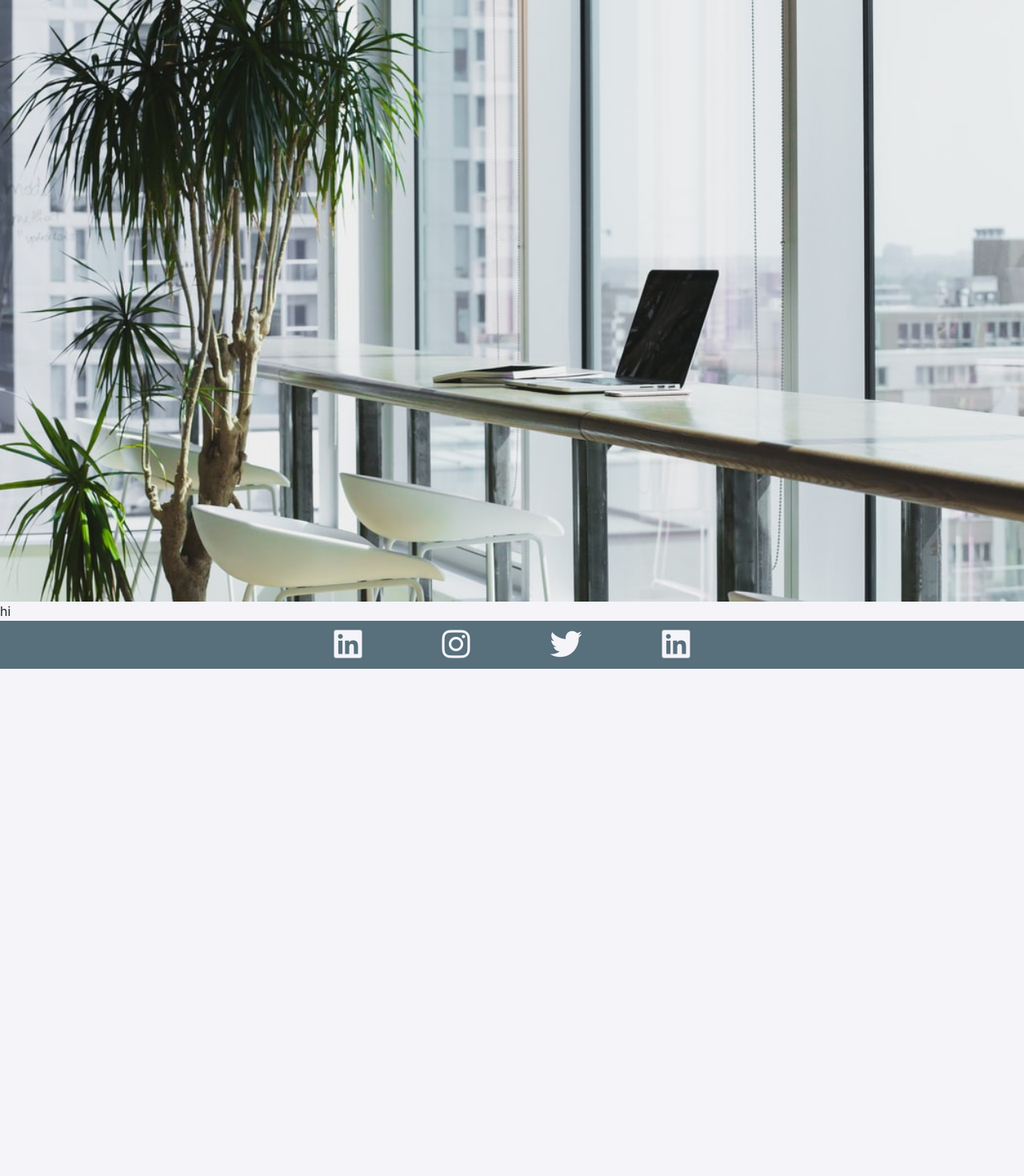
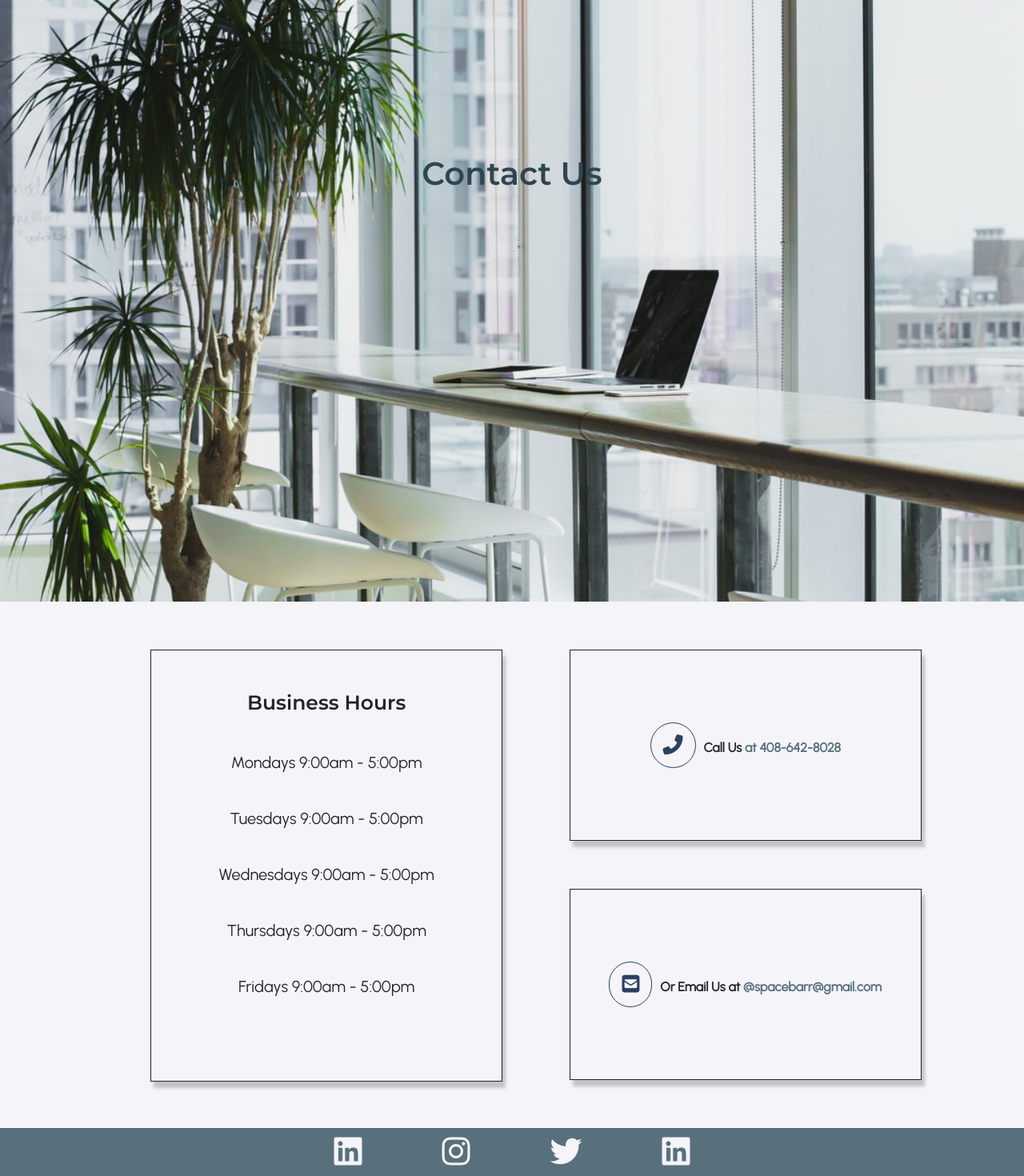
Before and after one commit to melissabarrerafarias/freelanced-company, a React (Create React App) app: page /contact in a window 1280 px wide. Shown: the part 101-1571 px from the top of the page at 80% size. Before the commit the page ends 937 px from the top, so only its background shows below. Built offline with nearby package versions, Linux system fonts and the light colour scheme.

Commit message:
added contact page info. needs bug fixed on extra space being added

```diff
--- /dev/null
+++ b/src/contact.css
@@ -0,0 +1,146 @@
+.contact-hero {
+    max-height: 900px;
+    overflow: hidden;
+}
+
+.contact-div-heading {
+    color:var(--ghost-white);
+    position:absolute;
+    z-index:12;
+    margin-top: 23%;
+    width:100%;
+    text-align: center;
+}
+
+.contact-heading {
+    color: var(--charcoal);
+    font-family: 'Montserrat', sans-serif;
+    font-weight: bold;
+}
+
+.contact-img {
+    display: block;
+    width: 100%;
+}
+
+.business-heading {
+    font-size: 30px;
+    font-family: 'Montserrat', sans-serif;
+    font-weight: bold;
+    padding-bottom: 40px;
+}
+
+.business-hours-div {
+    box-shadow: 4px 8px 4px rgba(0, 0, 0, 0.2);
+    margin-top: 60px;
+    padding-top: 50px;
+    border-style: solid;
+    border-width: 0.5px;
+    width: 50%;
+    height: 82%;
+}
+
+.hours {
+    list-style-type: none;
+}
+
+.hours li {
+    margin-top: 25px;
+    margin-bottom: 25px;
+    font-family: 'Urbanist', sans-serif;
+    font-size: 20px;
+}
+
+
+ol, ul {
+    padding-left: 0; /*takes away padding added by bootstrap that offsets text from center*/
+}
+
+#contact-info a {
+    text-decoration: none;
+    color: var(--dark-electric)
+}
+
+.contact-logos {
+    font-size: 30px;
+    color: var(--indigo-dye);
+    border-style: solid;
+    border-width: 1px;
+    border-radius: 50px 50px 50px 50px;
+    padding: 15px;
+    margin-right: 15px
+}
+
+.contact-divs {
+    margin: 60px;
+    box-shadow: 4px 8px 4px rgba(0, 0, 0, 0.2);
+    padding-top: 90px;
+    padding-bottom: 90px;
+    border-style: solid;
+    border-width: 0.5px;
+    width: 50%;
+    font-family: 'Urbanist', sans-serif;
+    font-weight: 600
+}
+
+/* media queries */
+@media (max-width: 1399.98px) {
+    .business-heading {
+        font-size: 25px;
+        padding-bottom: 20px;
+    }
+
+    .business-hours-div {
+        width: 70%;
+        height: 82%;
+    }
+
+    .hours li {
+        margin-bottom: 40px;
+    }
+
+    .contact-logos {
+        font-size: 25px;
+        margin-right: 10px
+    }
+
+    .contact-divs {
+        margin: 60px;
+        padding-top: 90px;
+        padding-bottom: 90px;
+        border-style: solid;
+        border-width: 0.5px;
+        width: 70%;
+        font-family: 'Urbanist', sans-serif;
+        font-weight: 600
+    }
+}
+
+@media (max-width: 1199.98px) {
+    .business-hours-div {
+        width: 80%;
+    }
+
+    .contact-divs {
+        width: 80%;
+    }
+}
+
+@media (max-width: 991.98px) {
+    .hours li {
+        margin-bottom: 50px;
+        font-size: 18px;
+    }
+
+    .business-hours-div {
+        width: 90%;
+        height: 82.3%;
+    }
+
+}
+
+@media (max-width: 767.98px) {}
+
+@media (max-width: 575.98px) {}
+
+@media (max-width: 375.98px) {}
--- a/src/landing-page.css
+++ b/src/landing-page.css
@@ -25,7 +25,7 @@ body, html {
     position:absolute;
     z-index:12;
     margin-top: 23%;
-    width:100%;
+    width: 100%;
     text-align: center;
 }
 
@@ -35,7 +35,9 @@ body, html {
 
 .brand-name {
     font-size: 50px;
-    letter-spacing: 6px ;
+    letter-spacing: 6px;
+    font-family: 'Montserrat', sans-serif;
+
 }
 
 .carousel-control-next-icon, .carousel-control-prev-icon {
--- a/src/pages/Contact.js
+++ b/src/pages/Contact.js
@@ -1,13 +1,44 @@
 import React from 'react';
 
+import '../contact.css';
 import computerImg from '../assets/images/desk.jpg';
 function Contact() {
     return (
         <main>
-            <div>
-                <img src={computerImg} className="d-block w-100"></img>
+            <div className="contact-hero">
+                <div class="contact-div-heading"><h1 className="contact-heading">Contact Us</h1></div>
+                <img src={computerImg} className="contact-img"></img>
             </div>
-            <div>hi</div>
+
+            <div className="row">
+
+                <div className="col-md-6 text-center d-flex justify-content-md-end">
+                    <div className="business-hours-div">
+                        <h3 className="business-heading">Business Hours</h3>
+                        <ul className="hours">
+                            <li>Mondays 9:00am - 5:00pm</li>
+                            <li>Tuesdays 9:00am - 5:00pm</li>
+                            <li>Wednesdays 9:00am - 5:00pm</li>
+                            <li>Thursdays 9:00am - 5:00pm</li>
+                            <li>Fridays 9:00am - 5:00pm</li>
+                        </ul>
+                    </div>
+
+                </div>
+
+                <div id="contact-info" className="col-md-6 text-center">
+                    <div className="contact-divs">
+                        <i class="fas fa-phone-alt contact-logos"></i>Call Us
+                        <a href="tel:408-642-8028"> at 408-642-8028</a>
+                    </div>
+
+                    <div className="contact-divs">
+                        <i class="fas fa-envelope-square contact-logos"></i>Or Email Us at
+                        <a href="mailto:spacebarr@gmail.com"> @spacebarr@gmail.com</a>
+                    </div>
+                </div>
+            </div>
+
         </main>
     )
 }
```
